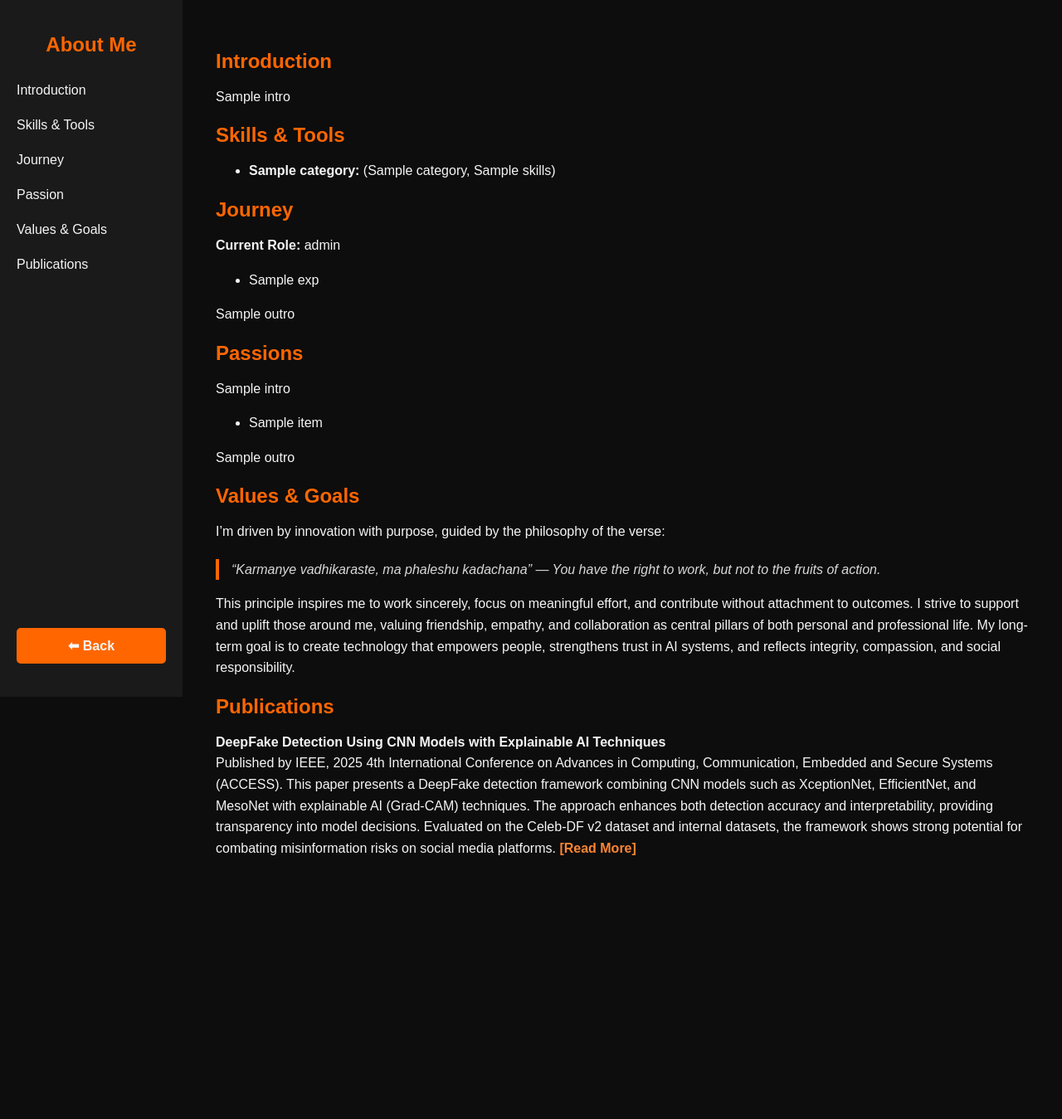
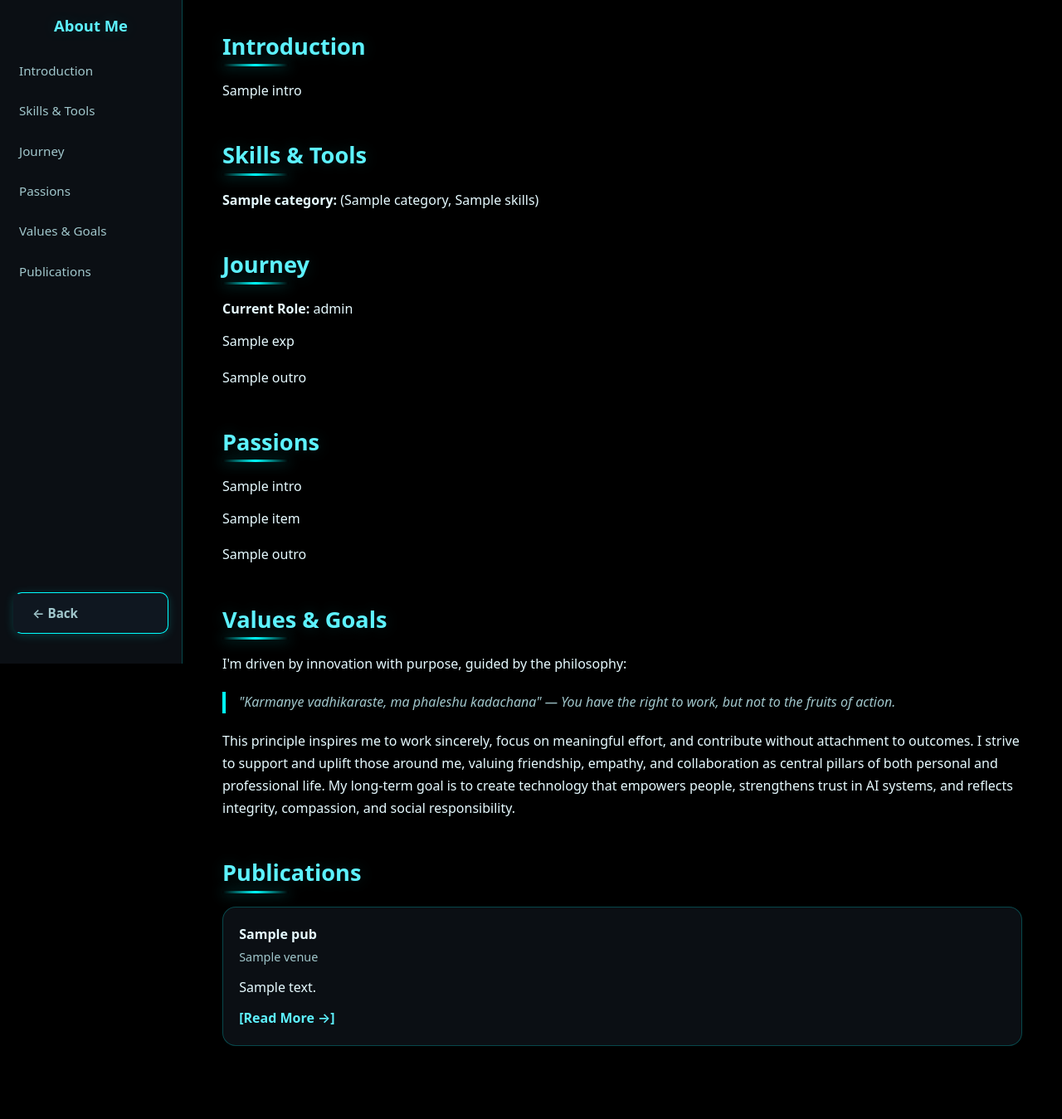
Before and after one commit to addy16-darsh/portfolio, a Flask app: template templates/journey.html in a window 1280 px wide. Shown: the whole page at 83% size. Before the commit the page ends 1031 px from the top, so only its background shows below. Run offline with Flask 3, Linux system fonts and the light colour scheme; the template is opened without the code that fills it: most values are stand-ins (such as "Sample title", 1, 10 or a date in 2020).

Commit message:
Update journey.html

```diff
--- a/templates/journey.html
+++ b/templates/journey.html
@@ -4,137 +4,29 @@
   <meta charset="UTF-8">
   <meta name="viewport" content="width=device-width, initial-scale=1.0">
   <title>About Me | {{ data.name }}</title>
-  <style>
-    body {
-      margin: 0;
-      font-family: Arial, sans-serif;
-      display: flex;
-      min-height: 100vh;
-      background-color: #0d0d0d;
-      color: #f5f5f5;
-      scroll-behavior: smooth;
-    }
-
-    /* Sidebar */
-    .sidebar {
-      width: 220px;
-      background-color: #1a1a1a;
-      display: flex;
-      flex-direction: column;
-      justify-content: space-between;
-      padding: 20px 0;
-      height: 100vh;
-      position: fixed;
-      left: 0;
-      top: 0;
-    }
-
-    .sidebar h2 {
-      text-align: center;
-      color: #ff6600;
-      margin-bottom: 20px;
-    }
-
-    .sidebar a {
-      padding: 12px 20px;
-      color: #f5f5f5;
-      text-decoration: none;
-      display: block;
-      transition: background 0.3s, color 0.3s;
-    }
-
-    .sidebar a:hover {
-      background-color: #ff6600;
-      color: #0d0d0d;
-    }
-
-    /* Content */
-    .content {
-      flex-grow: 1;
-      padding: 40px;
-      margin-left: 220px;
-      overflow-y: auto;
-    }
-
-    .content h2 {
-      color: #ff6600;
-      margin-bottom: 15px;
-    }
-
-    .content p, .content blockquote, .content li {
-      line-height: 1.6;
-      margin-bottom: 10px;
-    }
-
-    blockquote {
-      border-left: 4px solid #ff6600;
-      padding-left: 15px;
-      color: #d9d9d9;
-      font-style: italic;
-      margin: 20px 0;
-    }
-
-    .back-button {
-      margin: 20px;
-      padding: 10px 15px;
-      background-color: #ff6600;
-      color: #0d0d0d;
-      text-decoration: none;
-      text-align: center;
-      border-radius: 5px;
-      font-weight: bold;
-      transition: background 0.3s;
-      display: block;
-    }
-
-    .back-button:hover {
-      background-color: #e65c00;
-    }
-
-    .pub-list {
-      list-style: none;
-      padding-left: 0;
-    }
-
-    .pub-list li {
-      margin-bottom: 15px;
-    }
-
-    .pub-list a {
-      color: #ff8533;
-      text-decoration: none;
-      font-weight: bold;
-    }
-
-    .pub-list a:hover {
-      text-decoration: underline;
-    }
-
-    @media (max-width: 768px) {
-      body { flex-direction: column; }
-      .sidebar { width: 100%; height: auto; position: relative; }
-      .content { margin-left: 0; padding: 20px; }
-    }
-  </style>
+  <link rel="stylesheet" href="{{ url_for('static', filename='css/style.css') }}">
+  <link href="https://fonts.googleapis.com/css2?family=Inter:wght@400;600;800&display=swap" rel="stylesheet">
 </head>
 <body>
+  <div class="journey-layout">
     <!-- Sidebar -->
-  <div class="sidebar">
+    <nav class="journey-sidebar" aria-label="Page sections">
       <div>
         <h2>About Me</h2>
         <a href="#intro">Introduction</a>
-      <a href="#skills">Skills & Tools</a>
+        <a href="#skills">Skills &amp; Tools</a>
         <a href="#journey">Journey</a>
-      <a href="#personality">Passion</a>
-      <a href="#values">Values & Goals</a>
+        <a href="#passion">Passions</a>
+        <a href="#values">Values &amp; Goals</a>
         <a href="#publications">Publications</a>
       </div>
-    <a href="{{ url_for('index') }}" class="back-button">⬅ Back</a>
-  </div>
+      <a href="{{ url_for('index') }}" class="back-btn" style="margin: 20px 16px 16px;">← Back</a>
+    </nav>
 
-  <!-- Content -->
-  <div class="content">
-    <!-- Intro -->
+    <!-- Main content -->
+    <main class="journey-content">
+
+      <!-- Introduction -->
       <div id="intro" class="section">
         <h2>Introduction</h2>
         <p>{{ data.sections.intro }}</p>
@@ -142,10 +34,10 @@
 
       <!-- Skills -->
       <div id="skills" class="section">
-      <h2>Skills & Tools</h2>
+        <h2>Skills &amp; Tools</h2>
         <ul>
           {% for category, items in data.sections.skills.items() %}
-          <li><strong>{{ category }}:</strong> {{ items|join(', ') }}</li>
+            <li><strong>{{ category }}:</strong> {{ items | join(', ') }}</li>
           {% endfor %}
         </ul>
       </div>
@@ -162,12 +54,12 @@
         <p>{{ data.sections.journey.outro }}</p>
       </div>
 
-    <!-- Personality -->
-    <div id="personality" class="section">
+      <!-- Passions -->
+      <div id="passion" class="section">
         <h2>Passions</h2>
         <p>{{ data.sections.personality.intro }}</p>
         <ul>
-        {% for item in data.sections.personality["items"] %}
+          {% for item in data.sections.personality.items %}
             <li>{{ item }}</li>
           {% endfor %}
         </ul>
@@ -176,13 +68,16 @@
 
       <!-- Values -->
       <div id="values" class="section">
-      <h2>Values & Goals</h2>
-      <p>I’m driven by innovation with purpose, guided by the philosophy of the verse:</p>
-      <blockquote>“Karmanye vadhikaraste, ma phaleshu kadachana” — You have the right to work, but not to the fruits of action.</blockquote>
+        <h2>Values &amp; Goals</h2>
+        <p>I'm driven by innovation with purpose, guided by the philosophy:</p>
+        <blockquote>
+          "Karmanye vadhikaraste, ma phaleshu kadachana" — You have the right to work, but not to the fruits of action.
+        </blockquote>
         <p>
           This principle inspires me to work sincerely, focus on meaningful effort, and contribute without attachment to outcomes.
-        I strive to support and uplift those around me, valuing friendship, empathy, and collaboration as central pillars of both personal and professional life.
-        My long-term goal is to create technology that empowers people, strengthens trust in AI systems, and reflects integrity, compassion, and social responsibility.
+          I strive to support and uplift those around me, valuing friendship, empathy, and collaboration as central pillars of both
+          personal and professional life. My long-term goal is to create technology that empowers people, strengthens trust in AI
+          systems, and reflects integrity, compassion, and social responsibility.
         </p>
       </div>
 
@@ -190,21 +85,18 @@
       <div id="publications" class="section">
         <h2>Publications</h2>
         <ul class="pub-list">
+          {% for pub in data.sections.publications %}
             <li>
-    <strong>DeepFake Detection Using CNN Models with Explainable AI Techniques</strong><br>
-    Published by IEEE, 2025 4th International Conference on Advances in Computing, Communication, Embedded and Secure Systems (ACCESS).
-    This paper presents a DeepFake detection framework combining CNN models such as XceptionNet, EfficientNet, and MesoNet with explainable AI (Grad-CAM) techniques.
-    The approach enhances both detection accuracy and interpretability, providing transparency into model decisions.
-    Evaluated on the Celeb-DF v2 dataset and internal datasets, the framework shows strong potential for combating misinformation risks on social media platforms.
-    <a href="https://doi.org/10.1109/ACCESS65134.2025.11135663" target="_blank">[Read More]</a>
+              <strong>{{ pub.title }}</strong><br>
+              <span style="color:var(--muted); font-size:.9rem;">{{ pub.venue }}</span><br>
+              <p style="margin:.6rem 0;">{{ pub.description }}</p>
+              <a href="{{ pub.doi }}" target="_blank" rel="noopener">[Read More →]</a>
             </li>
+          {% endfor %}
         </ul>
+      </div>
 
-    </div>
+    </main>
   </div>
 </body>
 </html>
-    </div>
-  </div>
-</body>
-</html>
```
Lines whose indentation alone changed are shown as unchanged.
